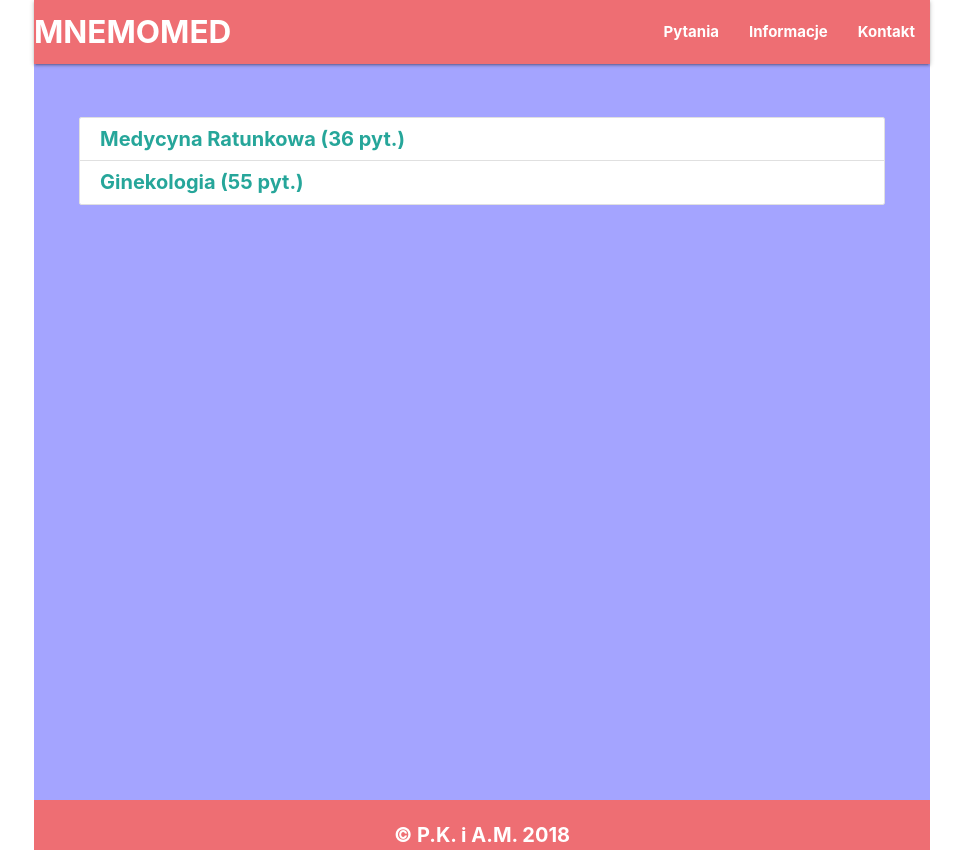
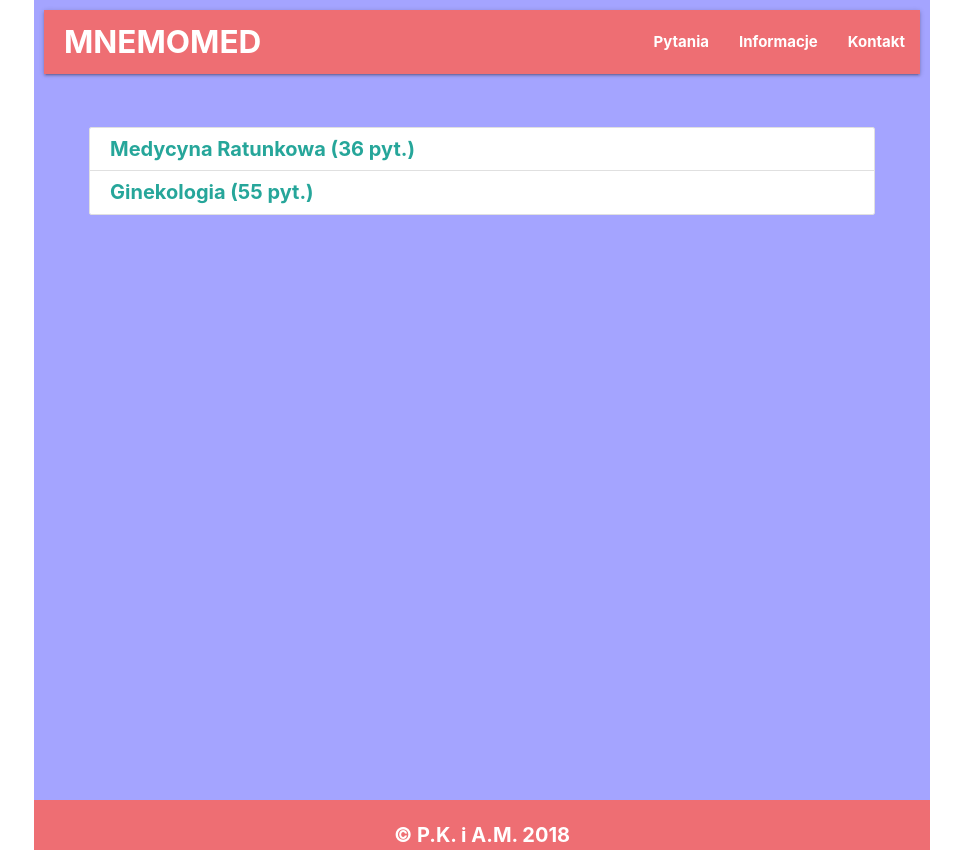
Before and after one commit to maxravel/mnemomed, a plain HTML site: page pytania.html in a window 1280 px wide. Shown: the whole page, without its empty margins (158-1121 px from the left). Drawn offline with nearby package versions, Linux system fonts and the light colour scheme.

```diff
--- a/css/style.css
+++ b/css/style.css
@@ -14,10 +14,15 @@
     max-width:1000px;
     min-height:100vh;
     background-color: rgb(164, 164, 255);
+    padding: 10px;
 }
 
 nav{
     margin-bottom:30px;
+}
+
+.brand-logo{
+    margin-left:20px;
 }
 
 @media only screen and (max-width: 600px) {
--- a/js/js.js
+++ b/js/js.js
@@ -2,27 +2,22 @@
 
 document.querySelector('.abc').style.display = "none";
 
-var categoryButtons = Array.prototype.slice.call(document.querySelectorAll('a.collection-item')); // -don't work in opera, ie
-// console.log(typeof categoryButtons);
+//Array.prototype.slice.call() converts node list to array (neceserry for .forEach)
+var categoryButtons = Array.prototype.slice.call(document.querySelectorAll('a.collection-item'));
 
 fetch('data/medtasks.json').then(function (res) {
     return res.json();
 }).then(function (data) {
     categoryButtons.forEach(function (x) {
+
         //Loading number of each category tasks
         var qNumber = data.filter(function (z) {
             return z.id === x.id;
         }).length;
-        // categoryButtons.innerHTML = `${qNumber} pyt.`;
-        // const parag = document.createElement('p');
+
+        //Adding number of tasks for categories
         x.appendChild(document.createTextNode(" (" + qNumber + " pyt.)"));
-        // parag.appendChild(document.createTextNode(` (${qNumber} pyt.)`));
-        // // // parag.classList.add("tasksNumber"); - don't work, why?
-        // parag.style.border="none";
-        // parag.style.fontSize="12px";
-        // parag.style.width="50px";
-        // // parag.style.float="right";
-        // x.appendChild(parag);
+
     });
 });
 
@@ -30,17 +25,17 @@
 Array.prototype.slice.call(document.querySelectorAll('.collection-item')).forEach(function (z) {
     z.addEventListener('click', loadTasks);
 });
-// document.querySelector('#ratunkowa').addEventListener('click', loadTasks);
-// document.querySelector('#interna').addEventListener('click', loadTasks);
-// document.querySelector('#chirurgia').addEventListener('click', loadTasks);
-// document.querySelector('#ginekologia').addEventListener('click', loadTasks);
 
+//event is neceserry as a function parameter for mozilla
 function loadTasks(event) {
+
+    //button id is the same as task.id from JSON
     var category = event.target.id;
-    // console.log(category);
+
     document.querySelector('.abc').style.display = "block";
     document.querySelector('.choose').style.display = "none";
 
+    //fetch() is not support in Internet Explorer
     fetch('data/medtasks.json').then(function (res) {
         return res.json();
     }).then(function (abcd) {
@@ -86,6 +81,8 @@
 
             if (i === ratunkowa.length) {
                 i = 0;
+
+                //template literar is not supported in some browsers
                 alert("Zdoby\u0142e\u015B " + x + " punkt\xF3w!");
                 x = 0;
                 punkty.innerHTML = "Twoje punkty:  " + 0 + "/" + 0;
@@ -159,6 +156,7 @@
 
                 // Works on session storage answers choosen
                 // sessionStorage.setItem(i,'1green');
+
             } else {
                 answer1.style.backgroundColor = "red";
 
```
Also changed, not shown: informacje.html (+1 -0 lines), pytania.html (+1 -0 lines).
